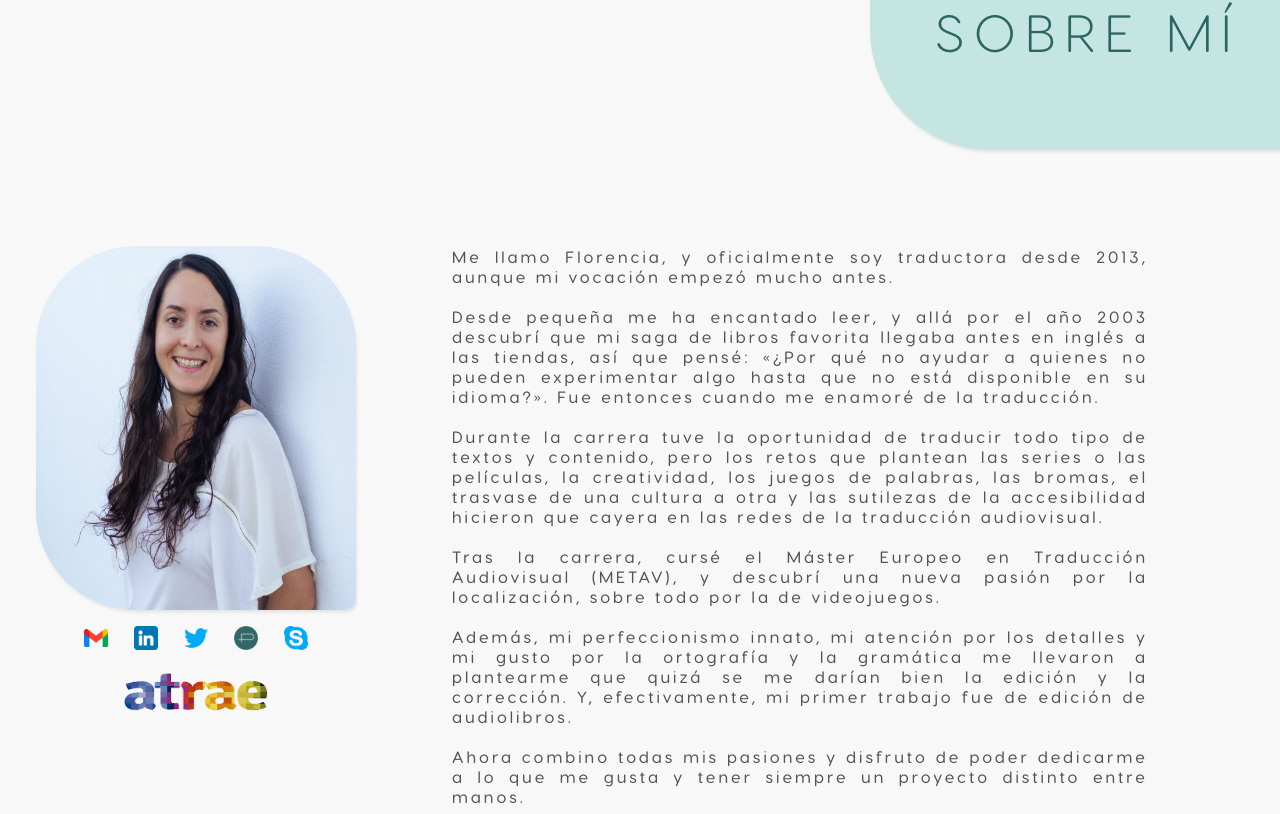
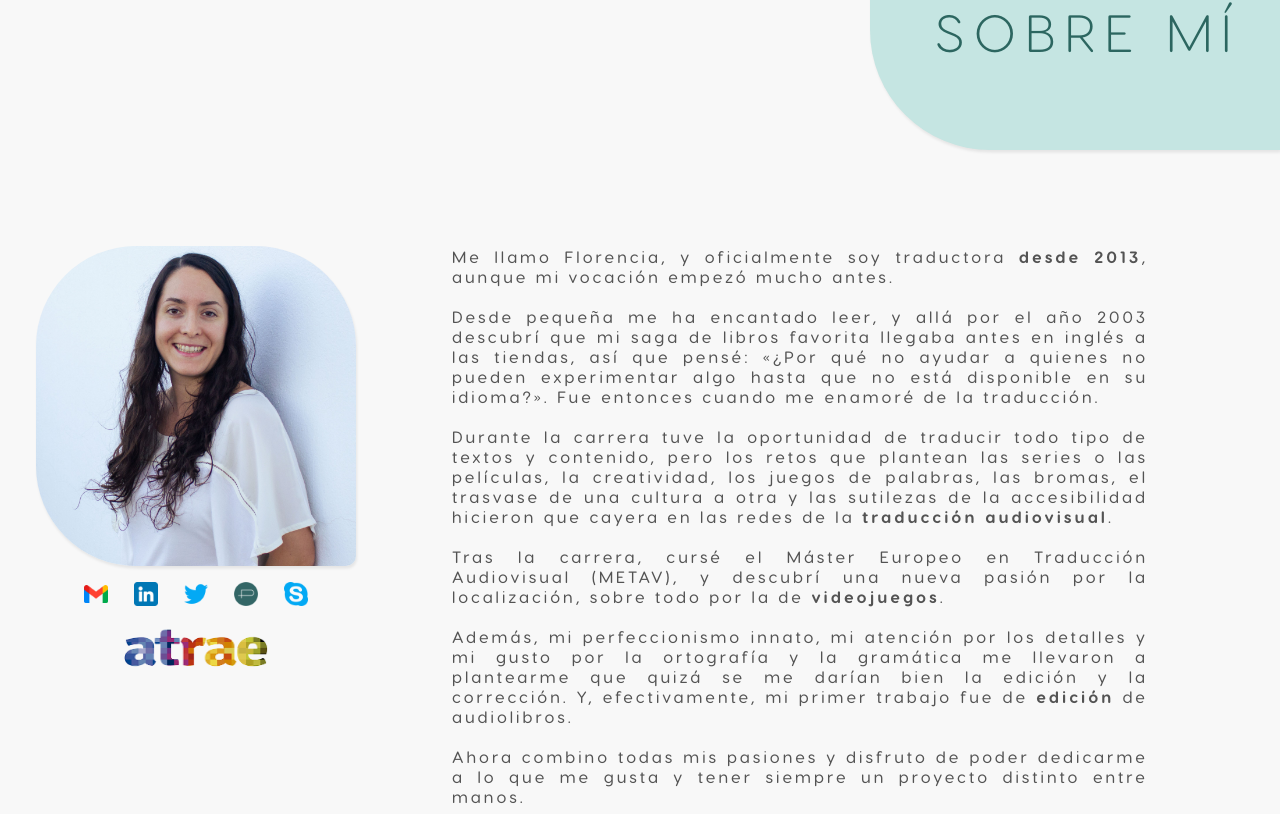
Before and after one commit to JackBlakeston/florencia-romero-page, a React (Create React App) app: page / in a window 1280 px wide. Shown: the part 3146-3960 px from the top of the page. Built offline with nearby package versions, Linux system fonts and the light colour scheme; the HTML template or start-up script is replaced by a standard one.

Commit message:
Add bold font to about me text

```diff
--- a/src/components/page-sections/about-me-section/about-me-section.component.tsx
+++ b/src/components/page-sections/about-me-section/about-me-section.component.tsx
@@ -17,9 +17,44 @@ const AboutMeSection = forwardRef<HTMLDivElement, unknown>((_, ref) => {
     id: 'app.sections.aboutMe',
   });
 
-  const aboutMeText = intl.formatMessage({
-    id: 'app.sections.aboutMe.text',
+  const textPart1 = intl.formatMessage({
+    id: 'app.sections.aboutMe.text.part1',
   });
+  const textPart2 = intl.formatMessage({
+    id: 'app.sections.aboutMe.text.part2',
+  });
+  const textPart3 = intl.formatMessage({
+    id: 'app.sections.aboutMe.text.part3',
+  });
+  const textPart4 = intl.formatMessage({
+    id: 'app.sections.aboutMe.text.part4',
+  });
+  const textPart5 = intl.formatMessage({
+    id: 'app.sections.aboutMe.text.part5',
+  });
+  const textPart6 = intl.formatMessage({
+    id: 'app.sections.aboutMe.text.part6',
+  });
+  const textPart7 = intl.formatMessage({
+    id: 'app.sections.aboutMe.text.part7',
+  });
+  const textPart8 = intl.formatMessage({
+    id: 'app.sections.aboutMe.text.part8',
+  });
+  const textPart9 = intl.formatMessage({
+    id: 'app.sections.aboutMe.text.part9',
+  });
+
+  const renderAboutMeText = () => {
+    return (
+      <div className={classes.textSectionContainer}>
+        {textPart1} <b>{textPart2}</b>
+        {textPart3} <b>{textPart4}</b>
+        {textPart5} <b>{textPart6}</b>
+        {textPart7} <b>{textPart8}</b> {textPart9}
+      </div>
+    );
+  };
 
   return (
     <div ref={ref} className={classes.mainContainer}>
@@ -48,7 +83,7 @@ const AboutMeSection = forwardRef<HTMLDivElement, unknown>((_, ref) => {
             <img src={atraeLogoBig} alt='atrae' className={classes.atraeLogo} />
           </a>
         </div>
-        <div className={classes.textSectionContainer}>{aboutMeText}</div>
+        {renderAboutMeText()}
       </div>
     </div>
   );
--- a/src/components/page-sections/about-me-section/about-me-section.module.scss
+++ b/src/components/page-sections/about-me-section/about-me-section.module.scss
@@ -21,7 +21,7 @@
       width: 20rem;
 
       .portrait {
-        height: 65%;
+        height: 20rem;
         width: 20rem;
         border-radius: 10px;
         border-top-right-radius: 100px;
@@ -48,6 +48,10 @@
       padding: 0 var(--spacing-10xl);
       white-space: pre-line;
       text-align: justify;
+
+      b {
+        font-family: var(--font-bold);
+      }
     }
   }
 }
--- a/src/translations/es.json
+++ b/src/translations/es.json
@@ -23,7 +23,15 @@
   "app.sections.portfolio.text": "encontrarás algunas de las obras audiovisuales y videojuegos en en los que he trabajado.",
 
   "app.sections.aboutMe.translatorLanguages": "Traductora de inglés y francés a español",
-  "app.sections.aboutMe.text": "Me llamo Florencia, y oficialmente soy traductora desde 2013, aunque mi vocación empezó mucho antes. \n\nDesde pequeña me ha encantado leer, y allá por el año 2003 descubrí que mi saga de libros favorita llegaba antes en inglés a las tiendas, así que pensé: «¿Por qué no ayudar a quienes no pueden experimentar algo hasta que no está disponible en su idioma?». Fue entonces cuando me enamoré de la traducción.\n\nDurante la carrera tuve la oportunidad de traducir todo tipo de textos y contenido, pero los retos que plantean las series o las películas, la creatividad, los juegos de palabras, las bromas, el trasvase de una cultura a otra y las sutilezas de la accesibilidad hicieron que cayera en las redes de la traducción audiovisual.\n\nTras la carrera, cursé el Máster Europeo en Traducción Audiovisual (METAV), y descubrí una nueva pasión por la localización, sobre todo por la de videojuegos.\n\nAdemás, mi perfeccionismo innato, mi atención por los detalles y mi gusto por la ortografía y la gramática me llevaron a plantearme que quizá se me darían bien la edición y la corrección. Y, efectivamente, mi primer trabajo fue de edición de audiolibros.\n\nAhora combino todas mis pasiones y disfruto de poder dedicarme a lo que me gusta y tener siempre un proyecto distinto entre manos.",
+  "app.sections.aboutMe.text.part1": "Me llamo Florencia, y oficialmente soy traductora",
+  "app.sections.aboutMe.text.part2": "desde 2013",
+  "app.sections.aboutMe.text.part3": ", aunque mi vocación empezó mucho antes. \n\nDesde pequeña me ha encantado leer, y allá por el año 2003 descubrí que mi saga de libros favorita llegaba antes en inglés a las tiendas, así que pensé: «¿Por qué no ayudar a quienes no pueden experimentar algo hasta que no está disponible en su idioma?». Fue entonces cuando me enamoré de la traducción.\n\nDurante la carrera tuve la oportunidad de traducir todo tipo de textos y contenido, pero los retos que plantean las series o las películas, la creatividad, los juegos de palabras, las bromas, el trasvase de una cultura a otra y las sutilezas de la accesibilidad hicieron que cayera en las redes de la",
+  "app.sections.aboutMe.text.part4": "traducción audiovisual",
+  "app.sections.aboutMe.text.part5": ".\n\nTras la carrera, cursé el Máster Europeo en Traducción Audiovisual (METAV), y descubrí una nueva pasión por la localización, sobre todo por la de",
+  "app.sections.aboutMe.text.part6": "videojuegos",
+  "app.sections.aboutMe.text.part7": ".\n\nAdemás, mi perfeccionismo innato, mi atención por los detalles y mi gusto por la ortografía y la gramática me llevaron a plantearme que quizá se me darían bien la edición y la corrección. Y, efectivamente, mi primer trabajo fue de",
+  "app.sections.aboutMe.text.part8": "edición",
+  "app.sections.aboutMe.text.part9": "de audiolibros.\n\nAhora combino todas mis pasiones y disfruto de poder dedicarme a lo que me gusta y tener siempre un proyecto distinto entre manos.",
 
   "app.sections.contact.text": "¿Necesitas una traducción? ¿Tienes algún proyecto en mente?",
   "app.sections.contact.letsTalk": "¡Hablemos!",
```
